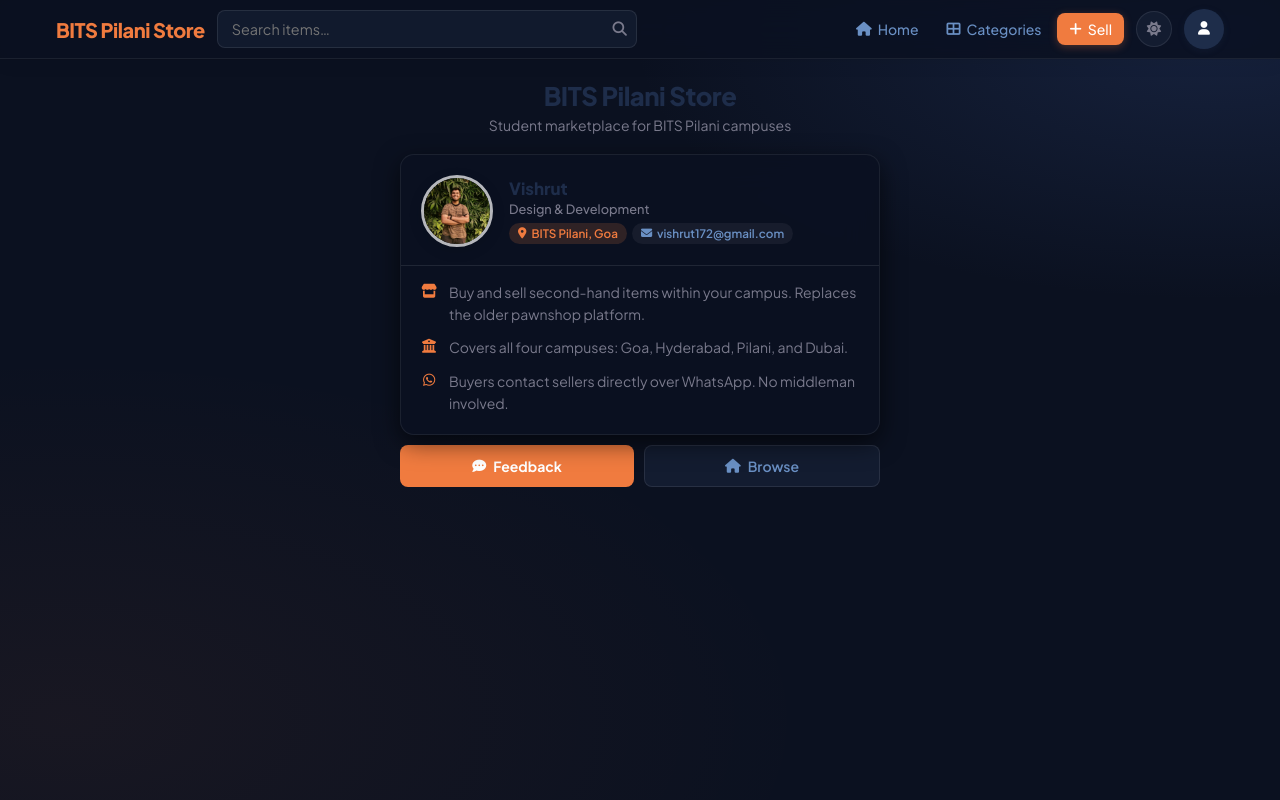
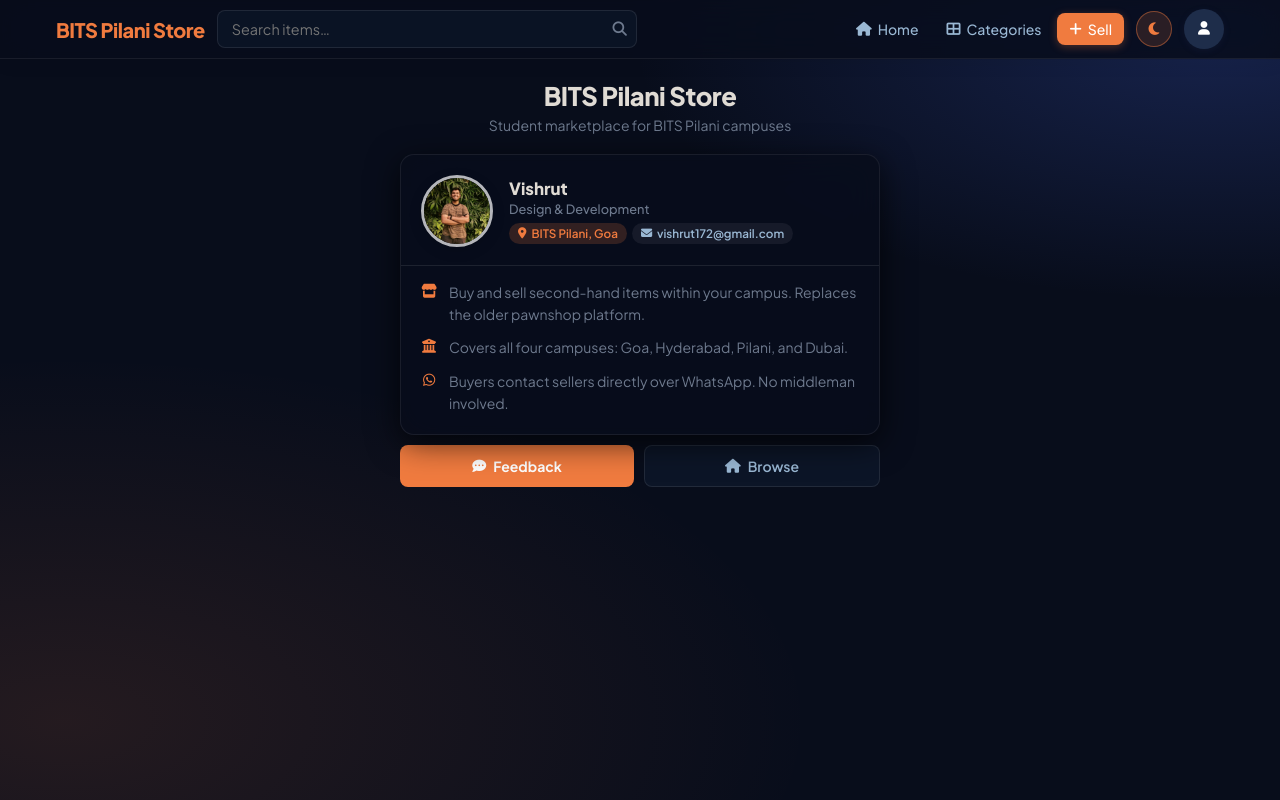
Before and after one commit to MrBottleTree/swd-store, a Django app: page /about in a window 1280 px wide. Run offline with Django 5.2, Linux system fonts and the light colour scheme.

Commit message:
dark mode added

```diff
--- a/core/templates/core/base.html
+++ b/core/templates/core/base.html
@@ -37,36 +37,39 @@
       --radius:      14px;
       --radius-sm:   8px;
       --glass-blur:  blur(18px) saturate(1.6);
+      /* Navy blue used as SURFACE/BACKGROUND color (avatars, active pills, bulk bar) */
+      --navy-bg:     #1E2D4A;
     }
 
     /* ── Dark theme (default) ────────────────────── */
     :root, [data-theme="dark"] {
       color-scheme: dark;
-      --orange-light:       rgba(240,123,63,.16);
-      --navy:               #1E2D4A;
-      --navy-light:         #6A90C4;
-      --bg:                 #0B1120;
-      --card:               #131C30;
+      --orange-light:       rgba(240,123,63,.18);
+      /* --navy used as TEXT/HEADING color — must be LIGHT in dark mode */
+      --navy:               #E0DBD4;
+      --navy-light:         #9AB8D4;
+      --bg:                 #080D1B;
+      --card:               #0C1527;
       --border:             rgba(255,255,255,0.09);
-      --text:               #E8E3DC;
-      --muted:              #7A7A8C;
-      --shadow-sm:          0 1px 4px rgba(0,0,0,.35);
-      --shadow:             0 2px 10px rgba(0,0,0,.45);
-      --shadow-lg:          0 8px 24px rgba(0,0,0,.60);
-      --glass-bg:           rgba(11,17,32,0.86);
+      --text:               #C8C3BC;
+      --muted:              #6E7A8E;
+      --shadow-sm:          0 1px 4px rgba(0,0,0,.45);
+      --shadow:             0 2px 10px rgba(0,0,0,.55);
+      --shadow-lg:          0 8px 32px rgba(0,0,0,.70);
+      --glass-bg:           rgba(8,13,27,0.88);
       --glass-border:       rgba(255,255,255,0.07);
-      --blob-orange:        rgba(240,123,63,.06);
-      --blob-navy:          rgba(60,90,160,.22);
-      --input-bg:           rgba(19,28,48,0.90);
+      --blob-orange:        rgba(240,123,63,.12);
+      --blob-navy:          rgba(60,90,200,.28);
+      --input-bg:           rgba(12,21,38,0.90);
       --search-active-bg:   rgba(240,123,63,.08);
-      --hover-bg:           rgba(255,255,255,0.05);
-      --scrollbar-thumb:    #283048;
+      --hover-bg:           rgba(255,255,255,0.06);
+      --scrollbar-thumb:    #1A2A44;
       /* Semantic surface tokens */
-      --img-bg:             #172033;
-      --tag-green-bg:       rgba(39,174,96,.14);
+      --img-bg:             #111B2F;
+      --tag-green-bg:       rgba(39,174,96,.15);
       --tag-green-text:     #4ade80;
       --tag-green-border:   rgba(39,174,96,.30);
-      --tag-red-bg:         rgba(231,76,60,.12);
+      --tag-red-bg:         rgba(231,76,60,.13);
       --tag-red-text:       #f87171;
       --tag-red-border:     rgba(231,76,60,.25);
       --del-bg:             rgba(231,76,60,.10);
@@ -229,7 +232,7 @@
     .profile-wrap { position: relative; }
     .profile-pic {
       width: 40px; height: 40px; border-radius: 50%;
-      background: var(--navy); color: #fff;
+      background: var(--navy-bg); color: #fff;
       display: flex; align-items: center; justify-content: center;
       cursor: pointer; font-size: .85rem; overflow: hidden;
       box-shadow: 0 2px 6px rgba(30,45,74,.25);
@@ -527,6 +530,16 @@
     }
     .theme-toggle i { display: inline-block; }
     .theme-toggle i.icon-spin { animation: iconSpin .3s cubic-bezier(.34,1.3,.64,1); }
+    /* Dark mode: toggle button shows "selected" / active state */
+    [data-theme="dark"] .theme-toggle {
+      background: rgba(240,123,63,.15);
+      border-color: rgba(240,123,63,.45);
+      color: var(--orange);
+    }
+    [data-theme="dark"] .theme-toggle:hover {
+      background: rgba(240,123,63,.25);
+      border-color: var(--orange);
+    }
 
     /* ── Responsive ─────────────────────────────── */
     @media (max-width: 768px) {
@@ -610,7 +623,7 @@
 
     <!-- Theme toggle -->
     <button class="theme-toggle" id="theme-toggle" title="Toggle dark/light mode" aria-label="Toggle theme">
-      <i id="theme-icon" class="fas fa-sun"></i>
+      <i id="theme-icon" class="fas fa-moon"></i>
     </button>
 
     <!-- Profile -->
@@ -871,7 +884,8 @@ var QR = {
   if (!btn) return;
 
   function syncIcon(theme, animate) {
-    var cls = theme === 'dark' ? 'fas fa-sun' : 'fas fa-moon';
+    /* moon = you're in dark mode, sun = you're in light mode */
+    var cls = theme === 'dark' ? 'fas fa-moon' : 'fas fa-sun';
     if (animate) {
       icon.className = cls + ' icon-spin';
       icon.addEventListener('animationend', function(){ icon.classList.remove('icon-spin'); }, { once: true });
--- a/core/templates/core/home.html
+++ b/core/templates/core/home.html
@@ -18,7 +18,7 @@
   white-space: nowrap;
 }
 .campus-tab.active {
-  background: var(--navy); color: #fff; border-color: var(--navy);
+  background: var(--navy-bg); color: #fff; border-color: var(--navy-bg);
   backdrop-filter: none; -webkit-backdrop-filter: none;
 }
 .campus-tab:not(.active):hover { border-color: var(--orange); color: var(--orange); }
@@ -311,7 +311,7 @@
 }
 .rxn-modal-avatar {
   width: 34px; height: 34px; border-radius: 50%;
-  background: var(--navy); color: #fff;
+  background: var(--navy-bg); color: #fff;
   display: flex; align-items: center; justify-content: center;
   font-size: .8rem; font-weight: 700; flex-shrink: 0;
   overflow: hidden;
--- a/core/templates/core/item_detail.html
+++ b/core/templates/core/item_detail.html
@@ -87,7 +87,7 @@
 }
 .seller-avatar {
   width: 48px; height: 48px; border-radius: 50%; flex-shrink: 0;
-  background: var(--navy); color: #fff;
+  background: var(--navy-bg); color: #fff;
   display: flex; align-items: center; justify-content: center;
   font-size: 1.1rem; font-weight: 700; overflow: hidden;
   border: 2px solid var(--border);
@@ -137,7 +137,7 @@
   margin-bottom: 10px;
 }
 .drxn-badge {
-  background: var(--navy); color: #fff;
+  background: var(--navy-bg); color: #fff;
   font-size: .68rem; font-weight: 700;
   padding: 2px 8px; border-radius: 20px;
 }
@@ -182,7 +182,7 @@
 }
 .drxn-avatar {
   width: 28px; height: 28px; border-radius: 50%;
-  background: var(--navy); color: #fff;
+  background: var(--navy-bg); color: #fff;
   font-size: .7rem; font-weight: 700; flex-shrink: 0;
   display: flex; align-items: center; justify-content: center;
   overflow: hidden;
--- a/core/templates/core/my_listings.html
+++ b/core/templates/core/my_listings.html
@@ -25,7 +25,7 @@
 /* ── Bulk toolbar ──────────────────────────── */
 .bulk-bar {
   position: sticky; top: 58px; z-index: 50;
-  background: var(--navy); color: #fff;
+  background: var(--navy-bg); color: #fff;
   border-radius: var(--radius-sm); padding: 12px 16px;
   display: none; align-items: center; gap: 10px;
   flex-wrap: wrap; margin-bottom: 12px;
@@ -39,7 +39,7 @@
   border: none; cursor: pointer; font-family: inherit; transition: all .15s;
   display: flex; align-items: center; gap: 5px;
 }
-.bab-repost { background: #fff; color: var(--navy); }
+.bab-repost { background: #fff; color: var(--navy-bg); }
 .bab-repost:hover { background: var(--orange); color: #fff; }
 .bab-sold { background: rgba(255,255,255,.15); color: #fff; border: 1px solid rgba(255,255,255,.3); }
 .bab-sold:hover { background: rgba(255,255,255,.25); }
```
